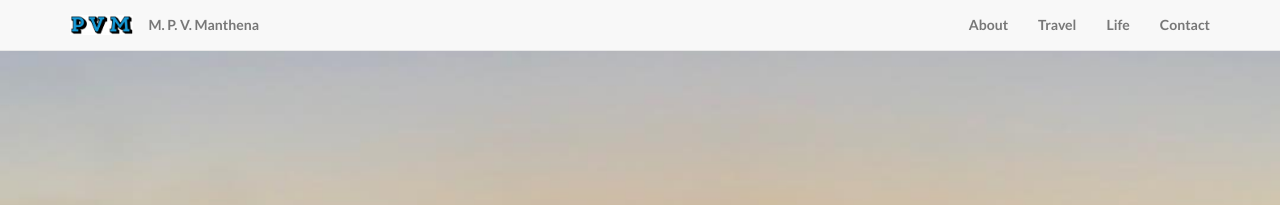
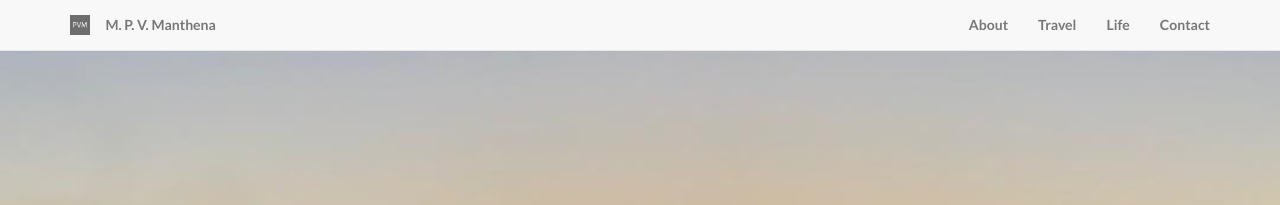
Before and after one commit to prashanthvarma/prashanthvarma.github.io, a Jekyll site: the page built from index.html, in a window 1280 px wide. Shown: the top 205 px of the page. Built offline with Jekyll 4.4.1, drawn with Linux system fonts in a browser that asks for light colours; some web fonts are replaced.

Commit message:
Changing logo

```diff
--- a/_includes/header.html
+++ b/_includes/header.html
@@ -9,7 +9,7 @@
                     <span class="icon-bar"></span>
                     <span class="icon-bar"></span>
                 </button>
-                <img class="navbar-brand page-scroll" src="img/logo/logo.png" alt="">
+                <img class="navbar-brand page-scroll" src="img/logo/logo.jpg" alt="">
                 <a class="navbar-brand topnav" href="#home">M. P. V. Manthena</a>
             </div>
             <!-- Collect the nav links, forms, and other content for toggling -->
```
Also changed, not shown: img/logo/logo.ico, img/logo/logo.jpg (added), img/logo/logo.png (deleted).
